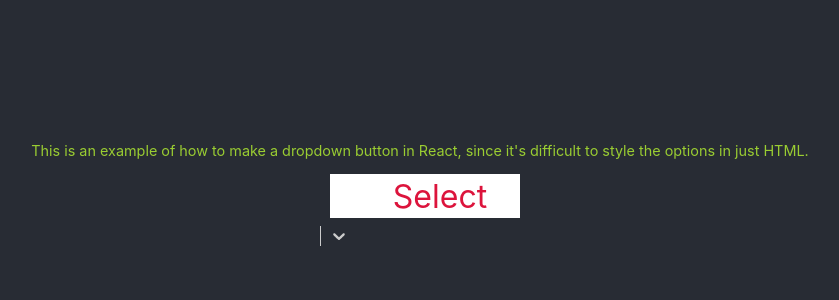
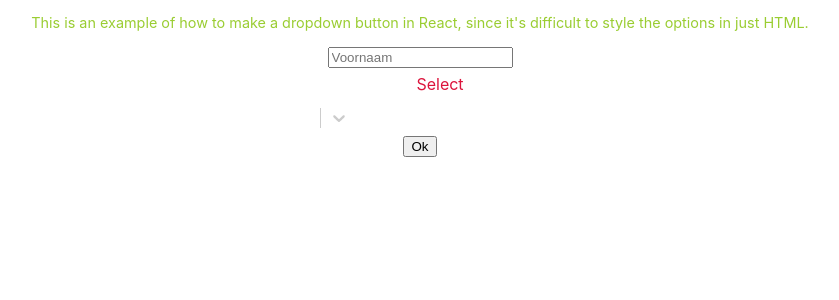
Before and after one commit to Christian-Mar/react-select, a React (Create React App) app: page / in a window 1280 px wide. Shown: the top 300 px of the page, without its empty margins (220-1059 px from the left). Built offline with nearby package versions, Linux system fonts and the light colour scheme.

Commit message:
Commit get data & clear form

```diff
--- a/src/App.css
+++ b/src/App.css
@@ -36,7 +36,7 @@
 }
 
 .placeholder {
-  font-size: 2rem;
+  font-size: 1rem;
   color: crimson;
   background-color: white;
   width: 200px;
@@ -45,6 +45,12 @@
 
 }
 
+
+.form {
+  display: flex;
+  flex-direction: column;
+  align-items: center;
+}
 @keyframes App-logo-spin {
   from {
     transform: rotate(0deg);
--- a/src/App.js
+++ b/src/App.js
@@ -1,10 +1,35 @@
 import './App.css';
+import { useState } from "react";
 import Select from 'react-select';
 //npm i --save react-select
 
 
 
 function App() {
+
+  const [input, setInput] = useState('');
+  const [getal, setGetal] = useState('');
+
+  const nameChangeHandler = (event) => {
+    setInput(event.target.value);
+  };
+
+  const getalChangeHandler = (value) => {
+    setGetal(value);
+  };
+
+  const handleSubmit = (event) => {
+    event.preventDefault();
+    const data = {
+      title: input,
+      number: getal,
+    }
+    console.log(data);
+    setInput('');
+    setGetal(null);
+  }
+
+
 
   const options=[
     {
@@ -25,10 +50,10 @@ function App() {
   option: (provided, state) => ({
     ...provided,
     borderBottom: '1px dotted pink',
-    color: state.isSelected ? 'red' : 'pink',
+    color: state.isSelected ? 'blue' : 'red',
     backgroundColor: 'white',
     padding: 20,
-    fontSize: '0.5rem',
+    fontSize: '1rem',
   }),
   control: () => ({
     // none of react-select's styles are passed to <Control />
@@ -48,19 +73,35 @@ function App() {
 
   return (
     <div className="App">
-      <header className="App-header">
 
         <p className="text">
           This is an example of how to make a dropdown button in React, since it's difficult to style the options in just HTML.
         </p>
         <div>
+        <form className="form" onSubmit={handleSubmit}>
+        <div>
+					<label htmlFor="name"></label>
+					<input
+						type="text"
+						id="name"
+						placeholder="Voornaam"
+						required
+            onChange={nameChangeHandler}
+            value={input}
+					/>
+
+				</div>
         <Select
         options={options}
         styles={customStyles}
         placeholder={<div className="placeholder">Select</div>}
+        value={getal}
+        onChange={getalChangeHandler}
         />
+        <button type='onSubmit'>Ok</button>
+        </form>
         </div>
-      </header>
+
     </div>
   );
 }
```
